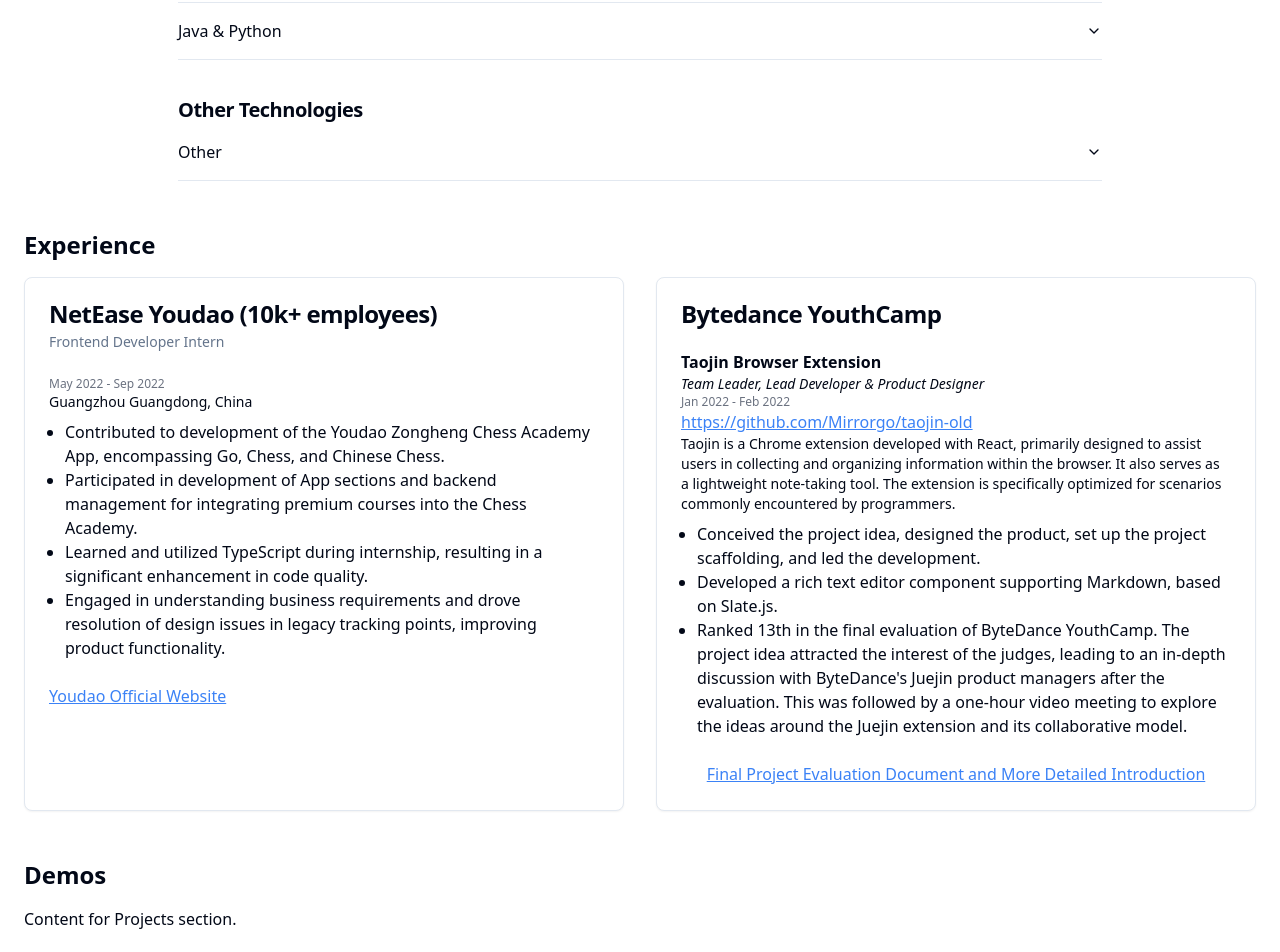
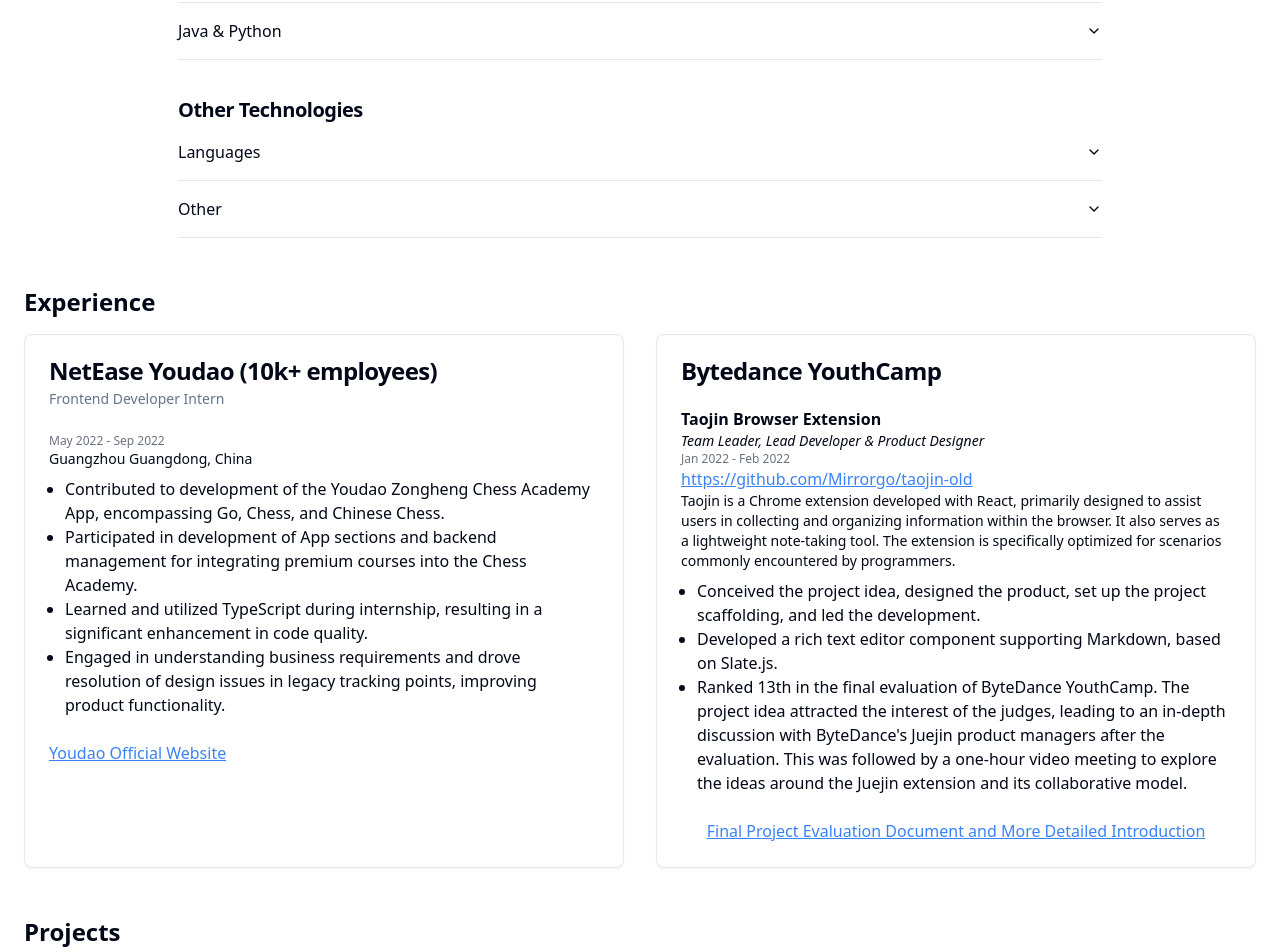
Before and after one commit to Mirrorgo/Mirrorgo, a Next.js app: page / in a window 1280 px wide. Shown: the part 660-1612 px from the top of the page. Built offline with nearby package versions, Linux system fonts and the light colour scheme.

Commit message:
feat: Update navigation items. Change "Demos" to "Projects" in NavBar component

```diff
--- a/app/components/NavBar/nav-bar.tsx
+++ b/app/components/NavBar/nav-bar.tsx
@@ -19,7 +19,7 @@
   // { label: "Home", href: "#home" }, // 关键成就的数据，以后多了放放 | 近期动向 | 超级简短介绍
   { label: "About Me", href: "#aboutMe" },
   { label: "Experience", href: "#experience" },
-  { label: "Demos", href: "#demos" },
+  { label: "Projects", href: "#projects" },
 ];
 
 const moreNavItem = {
--- a/app/components/tech-stack-list.tsx
+++ b/app/components/tech-stack-list.tsx
@@ -100,6 +100,19 @@
       </Accordion>
       <Heading>Other Technologies</Heading>
       <Accordion type="single" collapsible className="w-full">
+        <AccordionItem value="languages">
+          <AccordionTrigger>Languages</AccordionTrigger>
+          <AccordionContent>
+            <TechCard description="Haskell"></TechCard>
+            <TechCard description="Kotlin"></TechCard>
+            <TechCard description="C"></TechCard>
+            <TechCard description="Alloy"></TechCard>
+            <TechCard description="Ada"></TechCard>
+            <TechCard description="Netlogo"></TechCard>
+          </AccordionContent>
+        </AccordionItem>
+      </Accordion>
+      <Accordion type="single" collapsible className="w-full">
         <AccordionItem value="other">
           <AccordionTrigger>Other</AccordionTrigger>
           <AccordionContent>
--- a/app/page.tsx
+++ b/app/page.tsx
@@ -28,7 +28,7 @@
         <ExperienceList />
       </Section>
 
-      <Section title="Demos" id="demos">
+      <Section title="Projects" id="projects">
         <p>Content for Projects section.</p>
       </Section>
     </main>
```
